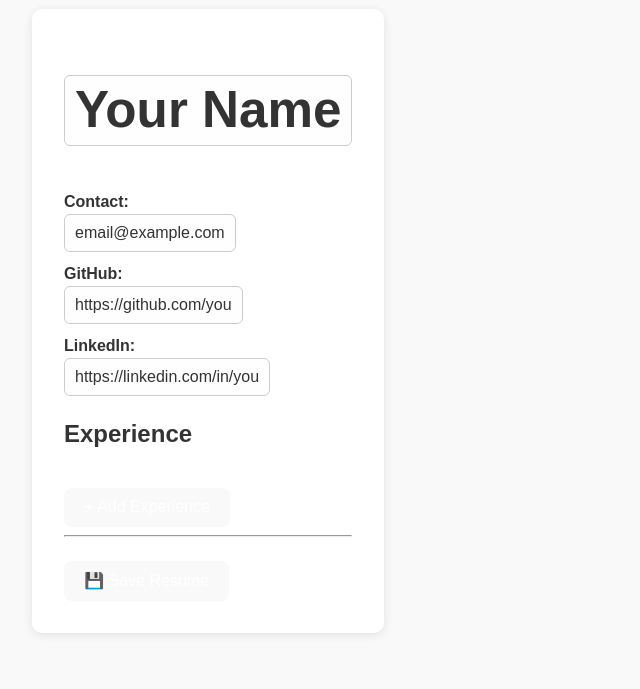
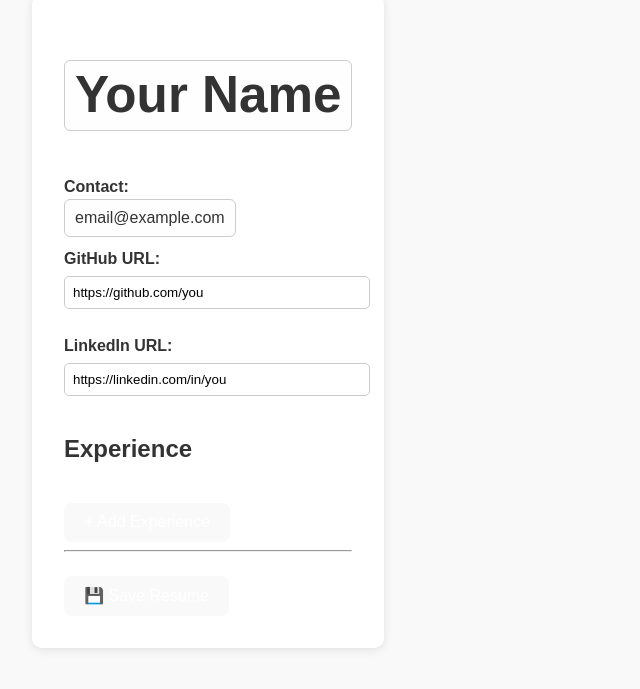
Before and after one commit to NKMith/Resume-Flow, a React (Vite) app: page / in a window 1280 px wide. Shown: the part 111-800 px from the top of the page, without its empty margins (0-640 px from the left). Built offline with nearby package versions, Linux system fonts and the light colour scheme; the HTML template or start-up script is replaced by a standard one.

Commit message:
Modify resume obj/JSON so github and linked in are in profiles list, following JSONResume schema

```diff
--- a/src/components/ResumeEditor.tsx
+++ b/src/components/ResumeEditor.tsx
@@ -4,12 +4,24 @@ import { ExperienceList } from "./ExperienceList";
 import { ExperienceForm } from "./ExperienceForm";
 import { Modal } from "./Modal";
 
+function extractUsername(url: string) {
+  try {
+    const parsed = new URL(url.trim());
+    const paths = parsed.pathname.split("/").filter(Boolean);
+    return paths.length > 0 ? paths[paths.length - 1] : "";
+  } catch {
+    return "";
+  }
+}
+
 export const ResumeEditor: React.FC = () => {
   const [resume, setResume] = useState<Resume>({
     name: "Your Name",
-    contact: "email@example.com",
-    github: "https://github.com/you",
-    linkedin: "https://linkedin.com/in/you",
+    email: "email@example.com",
+    profiles: [
+      { network: "GitHub", username: "you", url: "https://github.com/you" },
+      { network: "LinkedIn", username: "you", url: "https://linkedin.com/in/you" }
+    ],
     experience: [],
     projects: []
   });
@@ -34,7 +46,6 @@ export const ResumeEditor: React.FC = () => {
   };
 
   const saveResume = () => {
-    // At this point, resume already has the latest state values
     console.log("Resume JSON:", resume);
     alert("Resume saved to console.");
   };
@@ -54,33 +65,27 @@ export const ResumeEditor: React.FC = () => {
           <span
             contentEditable
             suppressContentEditableWarning
-            onBlur={(e) => handleFieldChange("contact", e.currentTarget.textContent || "")}
+            onBlur={(e) => handleFieldChange("email", e.currentTarget.textContent || "")}
           >
-            {resume.contact}
+            {resume.email}
           </span>
         </div>
-        <div>
-          <label>GitHub: </label>
-          <span
-            contentEditable
-            suppressContentEditableWarning
-            onBlur={(e) => handleFieldChange("github", e.currentTarget.textContent || "")}
-          >
-            {resume.github}
-          </span>
-        </div>
-        <div>
-          <label>LinkedIn: </label>
-          <span
-            contentEditable
-            suppressContentEditableWarning
-            onBlur={(e) => handleFieldChange("linkedin", e.currentTarget.textContent || "")}
-          >
-            {resume.linkedin}
-          </span>
-        </div>
+        {resume.profiles.map((profile, i) => (
+          <div key={i}>
+            <label>{profile.network} URL:</label>
+            <input
+              type="text"
+              value={profile.url}
+              onChange={(e) => {
+                const newProfiles = [...resume.profiles];
+                newProfiles[i].url = e.target.value;
+                newProfiles[i].username = extractUsername(e.target.value);
+                setResume({ ...resume, profiles: newProfiles });
+              }}
+            />
+          </div>
+        ))}
       </div>
-
       <h2>Experience</h2>
       <ExperienceList
         experiences={resume.experience}
```
Also changed, not shown: src/types.ts (+8 -3 lines).
